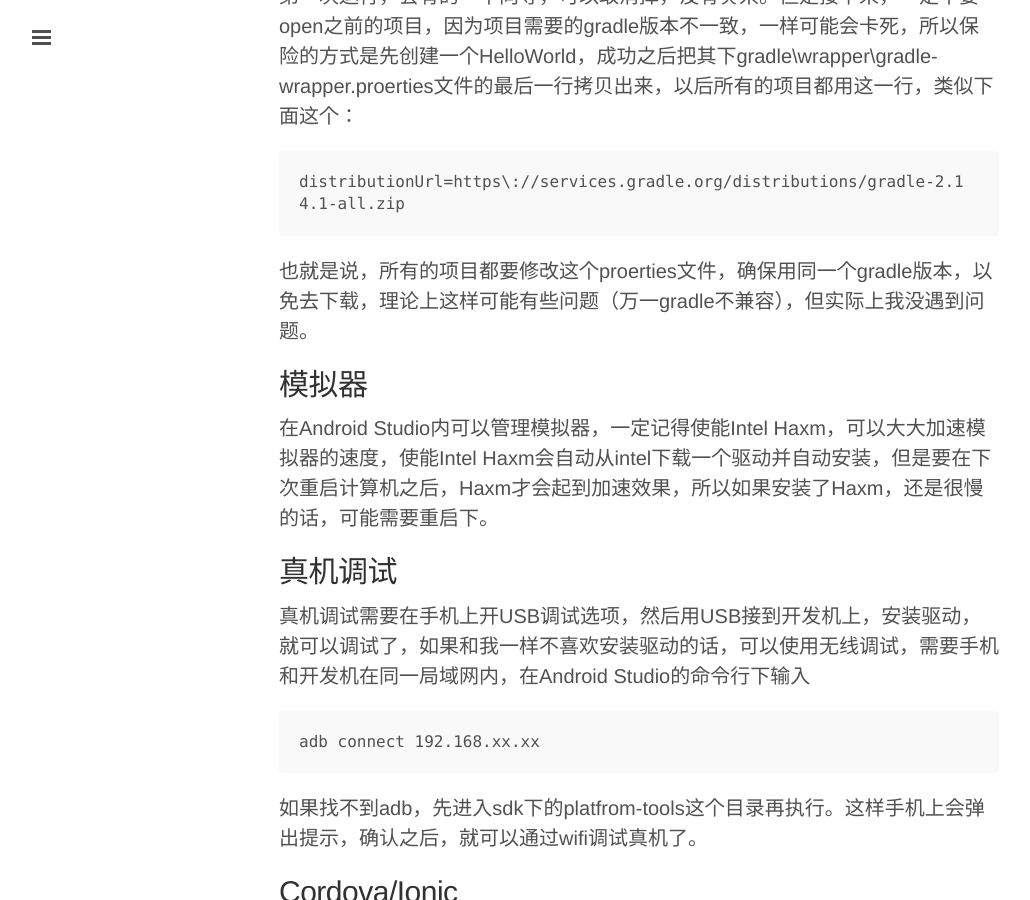
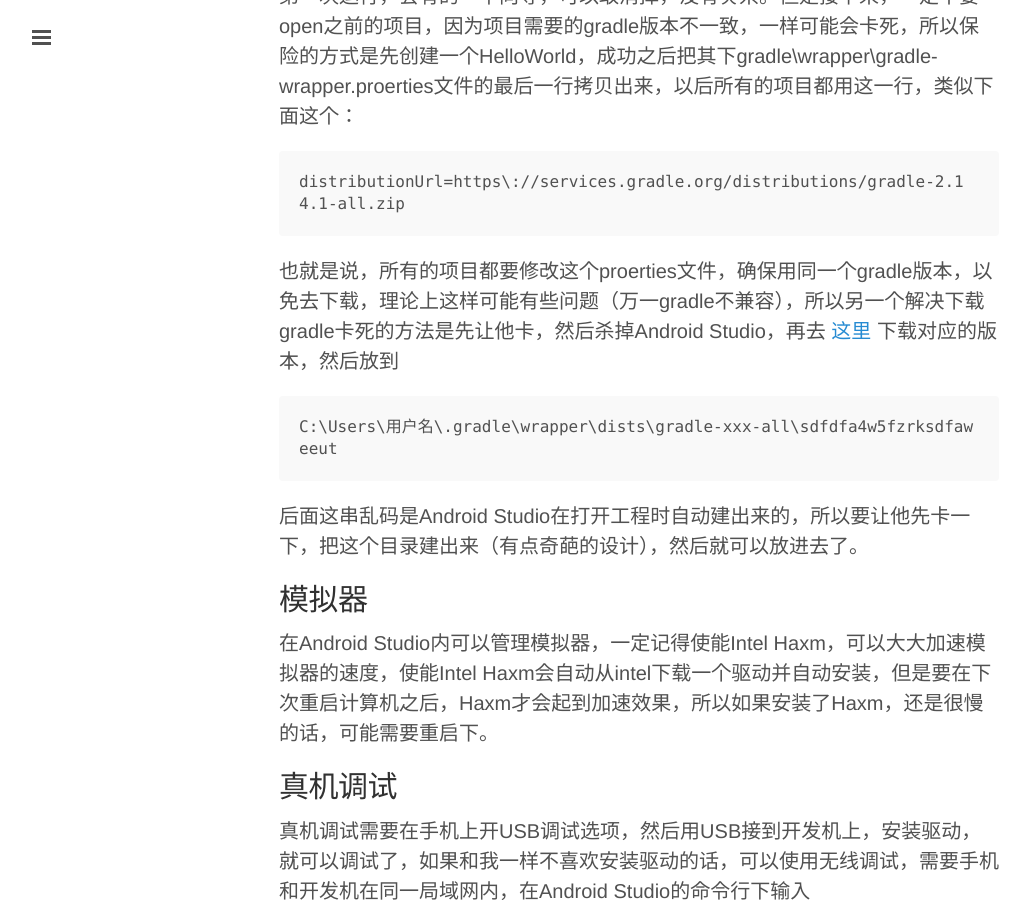
Before and after one commit to liuzhongshu/liuzhongshu.github.io, a Jekyll site: the page built from _posts/2016/2016-10-22-android.markdown, in a window 1280 px wide and 900 px high, scrolled down 958 px. Shown: the whole window, without its empty margins (1-1031 px from the left). Built offline with Jekyll 4.4.1, drawn with Linux system fonts in a browser that asks for light colours; comment, search, counter and statistics services are not loaded.

Commit message:
Update 2016-10-22-android.markdown

````diff
--- a/_posts/2016/2016-10-22-android.markdown
+++ b/_posts/2016/2016-10-22-android.markdown
@@ -33,7 +33,14 @@ allprojects {
 distributionUrl=https\://services.gradle.org/distributions/gradle-2.14.1-all.zip
 ```
 
-也就是说，所有的项目都要修改这个proerties文件，确保用同一个gradle版本，以免去下载，理论上这样可能有些问题（万一gradle不兼容），但实际上我没遇到问题。
+也就是说，所有的项目都要修改这个proerties文件，确保用同一个gradle版本，以免去下载，理论上这样可能有些问题（万一gradle不兼容），所以另一个解决下载gradle卡死的方法是先让他卡，然后杀掉Android Studio，再去 [这里](http://services.gradle.org/distributions/) 下载对应的版本，然后放到
+
+```
+C:\Users\用户名\.gradle\wrapper\dists\gradle-xxx-all\sdfdfa4w5fzrksdfaweeut
+```
+
+后面这串乱码是Android Studio在打开工程时自动建出来的，所以要让他先卡一下，把这个目录建出来（有点奇葩的设计），然后就可以放进去了。
+
 
 ## 模拟器
 
````
